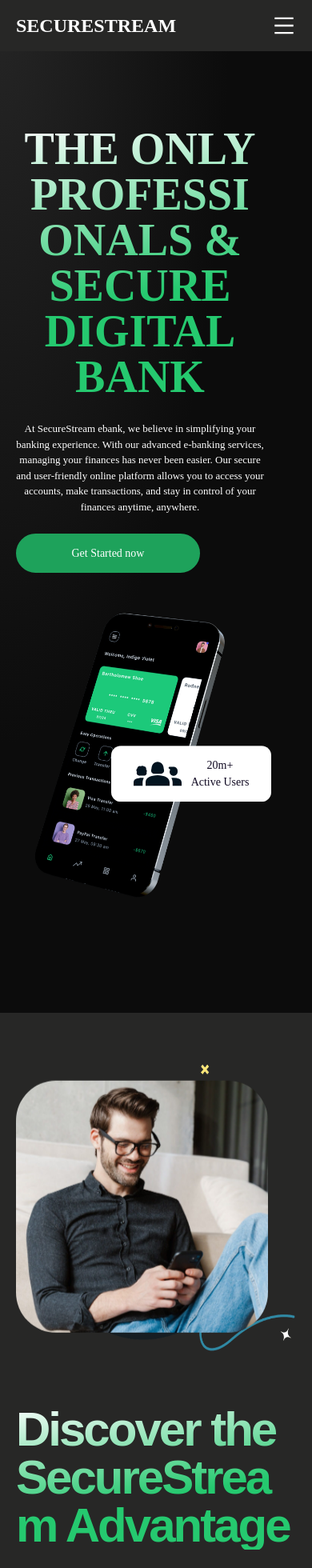
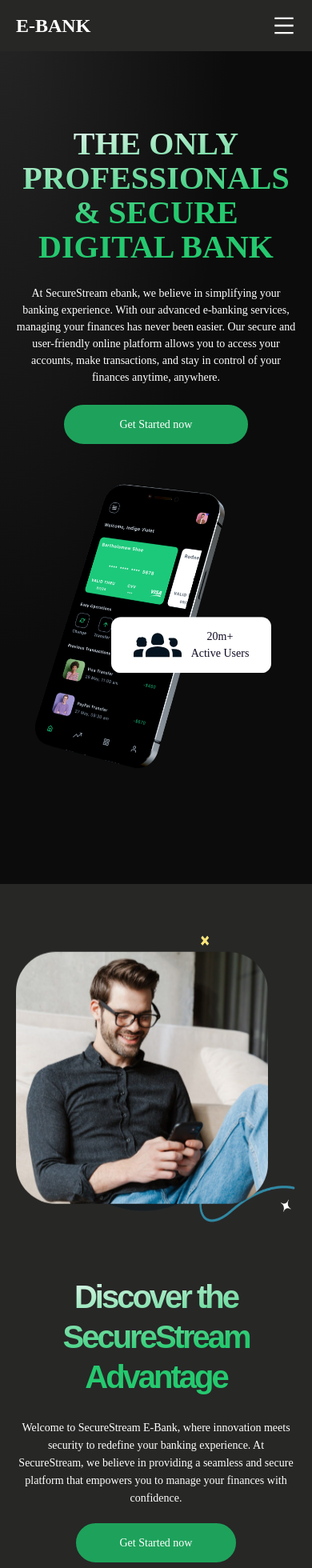
Before and after one commit to ukpono-j/Ebank_App, a React (Vite) app: page / in a window 390 px wide. Shown: the top 1960 px of the page at 80% size. Built offline with nearby package versions, Linux system fonts and the light colour scheme; no server answers.

Commit message:
just worked on the text and responsiveness

```diff
--- a/src/components/Footer.jsx
+++ b/src/components/Footer.jsx
@@ -6,13 +6,18 @@
 const Footer = () => {
   return (
     <div className="footer">
-      <NewsLetter/>
+      <NewsLetter />
       <div className="font-[Poppins]   text-[#fff] list-none mb-[-30px] pt-20 pb-20   sm:pl-20 sm:pr-20 pl-5 pr-5  h-[auto] flex flex-col  items-center justify-center  w-[100%]">
         <div className=" sm:flex h-[auto]   justify-between w-[100%] ">
           <div className=" sm:w-[400px] w-[100%] h-[auto]">
-            <Link TO="/" className="text-[30px] font-bold">SecureStream</Link>
+            <Link TO="/" className="text-[30px] font-bold">
+              {" "}
+              E-bank
+            </Link>
             <div className="text-[12px] leading-[23px] pt-4 font-[200]">
-            Ready to experience the future of banking? Sign up for SecureStream  eBanking now and take control of your finances with confidence.
+              Ready to experience the future of banking? Sign up for
+              SecureStream eBanking now and take control of your finances with
+              confidence.
             </div>
           </div>
           <div className=" w-[auto] sm:mt-0 mt-8  h-[auto]">
@@ -26,13 +31,11 @@
             <li className="text-[14px] pt-3">Cookies</li>
             <li className="text-[12px] pt-3">Privacy</li>
             <li className="text-[14px] pt-3">FAQ</li>
-
           </div>
           <div className=" w-[auto] sm:mt-0 mt-8  h-[auto]">
             <h1 className="text-[30xp]">Services</h1>
             <li className="text-[14px] pt-3">Banking and Payments</li>
           </div>
-
         </div>
         {/* <div className="pt-20">copyright</div> */}
       </div>
--- a/src/components/Navbar.jsx
+++ b/src/components/Navbar.jsx
@@ -9,7 +9,7 @@
     <div className="pl-5 font-[Poppins] fixed  z-30  pr-5  md:pl-[60px] md:pr-[60px] left-0   top-0 pt-4  pb-4  w-full bg-[#272726] text-white flex justify-between items-center">
       <div className="font-bold cursor-pointer  md:text-2xl text-2xl uppercase">
         <Link to="/" className="outline-none">
-          SecureStream
+          E-bank
         </Link>
         {/* 5B51FE */}
       </div>
--- a/src/components/dashboard/MyTransaction.jsx
+++ b/src/components/dashboard/MyTransaction.jsx
@@ -55,6 +55,8 @@
         .catch((error) => {
           console.error("Error fetching scanned user details:", error);
         });
+
+        navigateToTransaction();
     }
   };
 
--- a/src/components/dashboard/Sidebar.jsx
+++ b/src/components/dashboard/Sidebar.jsx
@@ -1,18 +1,16 @@
 import React, { useEffect, useState } from "react";
 import { MdLogout } from "react-icons/md";
-import { Link, useLocation,  useNavigate  } from "react-router-dom";
+import { Link, useLocation, useNavigate } from "react-router-dom";
 import { useToast } from "@chakra-ui/react";
 import axios from "axios";
-const BASE_URL = import.meta.env.VITE_BASE_URL ;
-
+const BASE_URL = import.meta.env.VITE_BASE_URL;
 
 const Sidebar = () => {
   const location = useLocation();
   const [activeLink, setActiveLink] = useState(location.pathname);
   const toast = useToast(); // Initialize useToast hook
-  const navigate = useNavigate()
+  const navigate = useNavigate();
   const [userName, setUserName] = useState("");
-
 
   // UseEffect for create transaction
   useEffect(() => {
@@ -59,9 +57,11 @@
   return (
     <div className="border text-[13px] fixed md:flex hidden md:flex-col left-0 top-0 pl-4 pr-4 pt-4  pb-10 border-black w-[100%] font-[Poppins] text-[#fff] bg-[#0C0C0C] min-h-[100vh]">
       <h1 className="text-[20px] font-bold">
-        <Link to="/dashboard">SecureStream </Link>
+        <Link to="/dashboard"> E-bank </Link>
       </h1>
-      <h3 className="mt-10">Welcome <span>{userName}</span></h3>
+      <h3 className="mt-10">
+        Welcome <span>{userName}</span>
+      </h3>
       <div className="flex pt-6 pb-6 items-center">
         <MdLogout className="text-[18px]" />
         <button className="ml-1" onClick={handleLogout}>
@@ -75,7 +75,9 @@
             to={link.to}
             onClick={() => handleLinkClick(link.to)}
             className={`dash_links flex mt-2 mb-2 pl-4 pr-3 pb-3 pt-3 cursor-pointer ${
-              activeLink === link.to ? "text-[#fff] rounded-3xl bg-[#81712E] mb-3 text-[#000]" : ""
+              activeLink === link.to
+                ? "text-[#fff] rounded-3xl bg-[#81712E] mb-3 text-[#000]"
+                : ""
             }`}
           >
             {link.label}
--- a/src/components/home/About.css
+++ b/src/components/home/About.css
@@ -79,7 +79,6 @@
 }
 .fade_right  h1{
   font-weight: 800;
-  line-height: 60px;
   letter-spacing: -3px;
   font-family: 'Montserrat', sans-serif;
   background: linear-gradient(170deg, #FFFFFF 0%, #25C96F 61%);
--- a/src/components/home/About.jsx
+++ b/src/components/home/About.jsx
@@ -35,26 +35,29 @@
       }`}
     >
       <div
-        className={`md:w-[50%]   m-4 w-[100%] font-[Poppins] fade_right  h-[auto] ${
+        className={`md:w-[50%] md:text-start text-center   m-4 w-[100%] font-[Poppins] fade_right  h-[auto] ${
           isScrolling ? "slide-in-right" : "slide-out-right"
         }`}
       >
         {/* <h3 className="text-[16px]">Who We Are</h3> */}
-        <h1 className="font-bold  text-[60px] pt-1">
+        <h1 className="font-bold  md:text-[60px] md:leading-[60px] leading-[50px]  text-[40px]  pt-1">
            Discover the SecureStream Advantage
         </h1>
-        <p className=" text-[12px] mt-7  leading-[22px]">
+        <p className=" text-[14px] md:text-[15px] mt-7  leading-[22px]">
           Welcome to SecureStream E-Bank, where innovation meets security to
           redefine your banking experience. At SecureStream, we believe in
           providing a seamless and secure platform that empowers you to manage
           your finances with confidence.
         </p>
+        <div className="flex md:justify-start justify-center">
         <Link
           to="/register"
           className="mt-5 w-[200px]  flex items-center nav-btn  justify-center px-7 py-3  rounded-full text-[#fff] text-[14px] bg-[#1EA25B] border-2  border-[#1EA25B] login_btn  hover:border-2  hover:border-[#1EA25B]  hover:bg-[transparent]"
         >
           Get Started now
         </Link>
+        </div>
+
       </div>
       <div
         className={`sm:w-[48%]  flex items-center justify-between    fade_left  h-[auto] ${
--- a/src/components/home/Hero.css
+++ b/src/components/home/Hero.css
@@ -136,7 +136,6 @@
 .hero   .ss{
     font-weight: 300;
     font-family: "Poppins";
-    font-size: 13px;
     margin-top: 26px;
 }
 .bounce {
--- a/src/components/home/Hero.jsx
+++ b/src/components/home/Hero.jsx
@@ -12,31 +12,33 @@
       className="
      hero text-center md:text-start   md:flex items-center justify-between  md:pl-14  pl-5  pr-5  md:pr-14  md:pt-[120px] pt-[150px] pb-[120px]   h-[auto] text-[#FFF] w-[100%]"
     >
-      <div className="md:w-[60%]  w-[100%]   h-[auto] pr-10 ">
+      <div className="md:w-[60%]   w-[100%]   h-[auto] ">
         {/* <h1>Transforming Transactions, Building Trust</h1> */}
         {/* <h3 className="md:text-[16px] text-[14px]">
           Empower Your Transactions
         </h3> */}
-        <h1 className="md:text-[46px] uppercase  leading-[57px]  text-[56px] ">
+        <h1 className="md:text-[46px] uppercase  md:leading-[57px] leading-[43px]  text-[40px] ">
           {" "}
           {/* A New Era of Trust and Transparency */}
           {/* Welcome to SecureStream eBanking */}
           The Only Professionals & Secure Digital Bank
         </h1>
 
-        <p className="ss">
+        <p className="ss md:text-[15px] text-[14px]">
           At SecureStream ebank, we believe in simplifying your banking
           experience. With our advanced e-banking services, managing your
           finances has never been easier. Our secure and user-friendly online
           platform allows you to access your accounts, make transactions, and
           stay in control of your finances anytime, anywhere.
         </p>
+        <div className="flex md:justify-start justify-center">
         <Link
               to="/login"
               className="mt-6  font-[Poppins] w-[230px]   flex items-center nav-btn  justify-center px-7 py-3  rounded-full text-[#fff] text-[14px] bg-[#1EA25B] border-2  border-[#1EA25B] login_btn  hover:border-2  hover:border-[#1EA25B]  hover:bg-[transparent]"
             >
               Get Started now
             </Link>
+        </div>
       </div>
       <div className="md:w-[50%] font-[Poppins] w-[100%]  mt-7  md:mt-0 relative  flex  h-[auto]">
         <div className="bounce rounded-xl  absolute w-[200px] h-[70px] flex items-center justify-center  bg-[#fff] m-auto z-10 top-[50%] left-[34%]">
--- a/src/components/home/ServicesComponent.jsx
+++ b/src/components/home/ServicesComponent.jsx
@@ -7,13 +7,13 @@
 
 const ServicesComponent = () => {
   return (
-    <div className="h-[auto]    md:pl-20 pl-5  pr-5  md:pr-20 pt-20 pb-20 text-[#FEFEFF] font-[Poppins] w-[100%]">
+    <div className="h-[auto]    sm:pl-14  pl-5  pr-5  sm:pr-14  pt-20 pb-20 text-[#FEFEFF] font-[Poppins] w-[100%]">
       <div className="h-[auto]">
         <div className="service_title m-auto sm:text-[46px] text-[35px] md:w-[600px] text-center font-[900] sm:leading-[60px] leading-[45px]">
           Why Choose SecureStream eBanking?
         </div>
         {/* === buyer */}
-        <div className="md:w-[80%]   h-[auto] sm:mt-16 mt-14  md:flex items-center justify-between  mb-6 ml-auto mr-auto">
+        <div className="sm:w-[90%] md:w-[80%]   h-[auto] sm:mt-16 mt-14  md:flex items-center justify-between  mb-6 ml-auto mr-auto">
           <div className=" md:w-[380px] h-[auto] flex flex-col md:items-start items-center md:text-start text-center">
             <h1 className="font-bold text-[34px]">Secure and Reliable</h1>
             <p className="text-[15px] mt-2 ">
@@ -33,8 +33,8 @@
           </div>
         </div>
         {/* ========== Seller */}
-        <div className="md:w-[80%]  h-[auto] mt-16    flex md:flex-row  flex-col-reverse items-center justify-between  mb-6 ml-auto mr-auto">
-          <div className="rounded-3xl flex  justify-center   md:mt-0 mt-9  moving  md:w-[540px] h-[auto] ">
+        <div className="sm:w-[90%] md:w-[80%]  h-[auto] mt-20    flex md:flex-row  flex-col-reverse items-center justify-between  mb-6 ml-auto mr-auto">
+          <div className="rounded-3xl flex  justify-center   md:mt-0 mt-14  moving  md:w-[540px] h-[auto] ">
             <img src={Girl} alt="" className="w-[90%]" />
           </div>
           <div className=" md:w-[380px] h-[auto] flex flex-col md:items-start items-center md:text-start text-center">
@@ -53,7 +53,7 @@
           </div>
         </div>
         {/* ======== Fraud Protection */}
-        <div className="md:w-[80%]  h-[auto] mt-20   md:flex items-center justify-between  mb-6 ml-auto mr-auto">
+        <div className="sm:w-[90%] md:w-[80%]  h-[auto] mt-20   md:flex items-center justify-between  mb-6 ml-auto mr-auto">
           <div className=" md:w-[300px] h-[auto] flex flex-col md:items-start items-center md:text-start text-center">
             <h1 className="font-bold text-[34px]">
               Convenience at Your Fingertips
```
Also changed, not shown: src/components/dashboard/CustomQrScanner.jsx (+46 -10 lines). Lines whose indentation alone changed are shown as unchanged.
